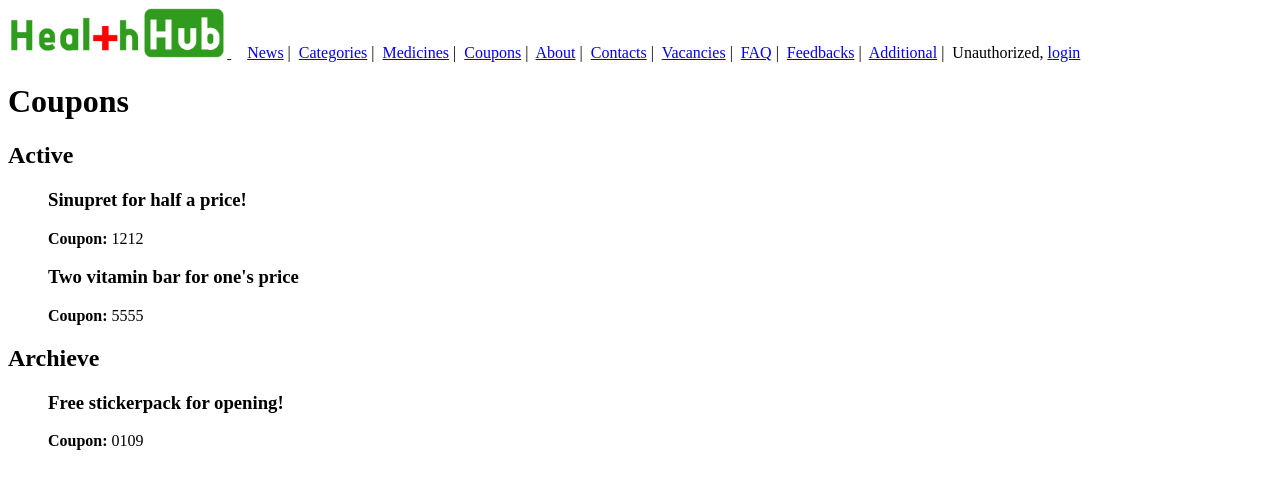
After one commit to trullse/web_labs, a Django app: page /coupons/ in a window 1280 px wide. The commit adds this page. Shown: the top 489 px of the page. Run offline with Django 4.2, Linux system fonts and the light colour scheme.

Commit message:
add coupons page

```diff
--- /dev/null
+++ b/info/templates/coupons.html
@@ -0,0 +1,25 @@
+{% extends "base.html" %}
+
+{% block title %}Coupons{% endblock %}
+
+{% block content %}
+{% load static %}
+<h1>Coupons</h1>
+
+<h2>Active</h2>
+    <figure>
+        <h3>Sinupret for half a price!</h3>
+        <div><strong>Coupon:</strong> 1212</div>
+    </figure>
+    <figure>
+        <h3>Two vitamin bar for one's price</h3>
+        <div><strong>Coupon:</strong> 5555</div>
+    </figure>
+
+<h2>Archieve</h2>
+    <figure>
+        <h3>Free stickerpack for opening!</h3>
+        <div><strong>Coupon:</strong> 0109</div>
+    </figure>
+
+{% endblock %}
--- a/info/urls.py
+++ b/info/urls.py
@@ -17,4 +17,6 @@ urlpatterns = [
     path("privacy/", views.PrivacyPolicyView.as_view(), name="privacy"),
     # ex: /vacancies
     path("vacancies/", views.VacanciesView.as_view(), name="vacancies"),
+    # ex: /coupons
+    path("coupons/", views.CouponsView.as_view(), name="coupons"),
 ]
--- a/info/views.py
+++ b/info/views.py
@@ -90,3 +90,11 @@ class VacanciesView(generic.TemplateView):
     def get(self, request, *args, **kwargs):
         logger.info('In vacancies view')
         return super().get(request, *args, **kwargs)
+
+
+class CouponsView(generic.TemplateView):
+    template_name = "coupons.html"
+
+    def get(self, request, *args, **kwargs):
+        logger.info('In coupons view')
+        return super().get(request, *args, **kwargs)
--- a/templates/base.html
+++ b/templates/base.html
@@ -18,6 +18,7 @@
                 <a href="{% url 'news:news_index' %}">News</a>&nbsp;|&nbsp;
                 <a href="{% url 'pharmacy:category_index' %}">Categories</a>&nbsp;|&nbsp;
                 <a href="{% url 'pharmacy:medicine_index' %}">Medicines</a>&nbsp;|&nbsp;
+                <a href="{% url 'info:coupons' %}">Coupons</a>&nbsp;|&nbsp;
                 {% if perms.pharmacy.view_supplier %}
                 <a href="{% url 'pharmacy:supplier_index' %}">Suppliers</a>&nbsp;|&nbsp;
                 {% endif %}
```
